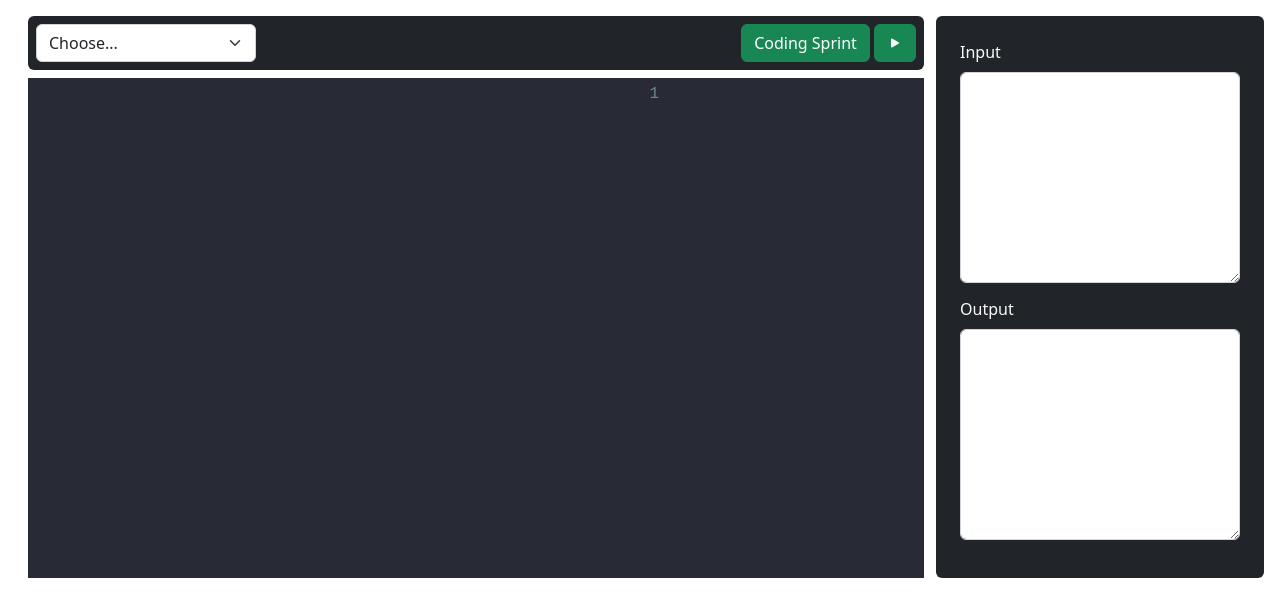
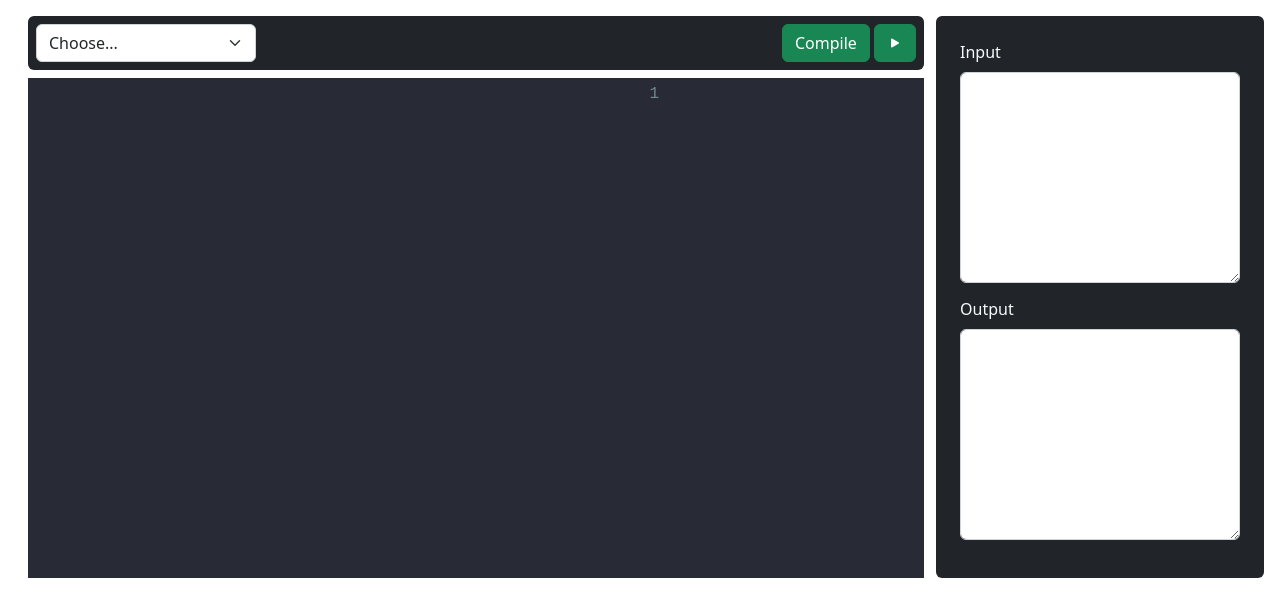
Before and after one commit to abishekak18/Online-Compiler, a website with bundled scripts: page index.html in a window 1280 px wide. Built offline with nearby package versions, Linux system fonts and the light colour scheme.

Commit message:
Update index.html

```diff
--- a/index.html
+++ b/index.html
@@ -34,7 +34,7 @@
                     </select>
                 </div>
                 <div>
-                    <button type="button" class="btn btn-success">Coding Sprint</button>
+                    <button type="button" class="btn btn-success">Compile</button>
                     <button type="button" id="run" class="btn btn-success"><i class="bi bi-play-fill"></i></button>
                 </div>
             </div>
```
